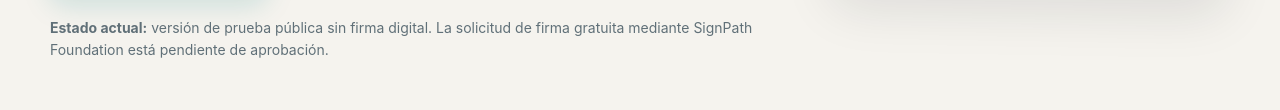
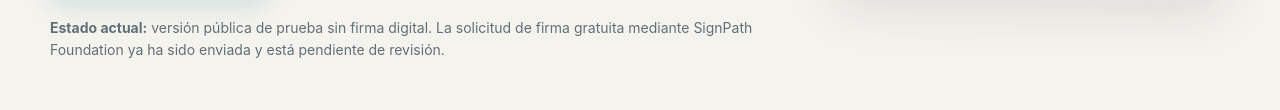
Before and after one commit to jirivas/pdf-ignova-pro, a plain HTML site: page docs/index.html in a window 1280 px wide. Shown: the part 617-727 px from the top of the page. Drawn offline with Linux system fonts and the light colour scheme.

Commit message:
Actualizar estado de SignPath y relanzar GitHub Pages

```diff
--- a/docs/index.html
+++ b/docs/index.html
@@ -30,7 +30,7 @@
           <a class="button primary" href="prueba.html">Probar PDF Ignova Pro</a>
           <a class="button secondary" href="https://github.com/jirivas/pdf-ignova-pro/releases/tag/v1.9.2">Ver versión 1.9.2</a>
         </div>
-        <p class="note"><strong>Estado actual:</strong> versión de prueba pública sin firma digital. La solicitud de firma gratuita mediante SignPath Foundation está pendiente de aprobación.</p>
+        <p class="note"><strong>Estado actual:</strong> versión pública de prueba sin firma digital. La solicitud de firma gratuita mediante SignPath Foundation ya ha sido enviada y está pendiente de revisión.</p>
       </div>
       <aside class="product-card" aria-label="Resumen del producto">
         <span class="eyebrow">PDF IGNOVA PRO</span>
```
